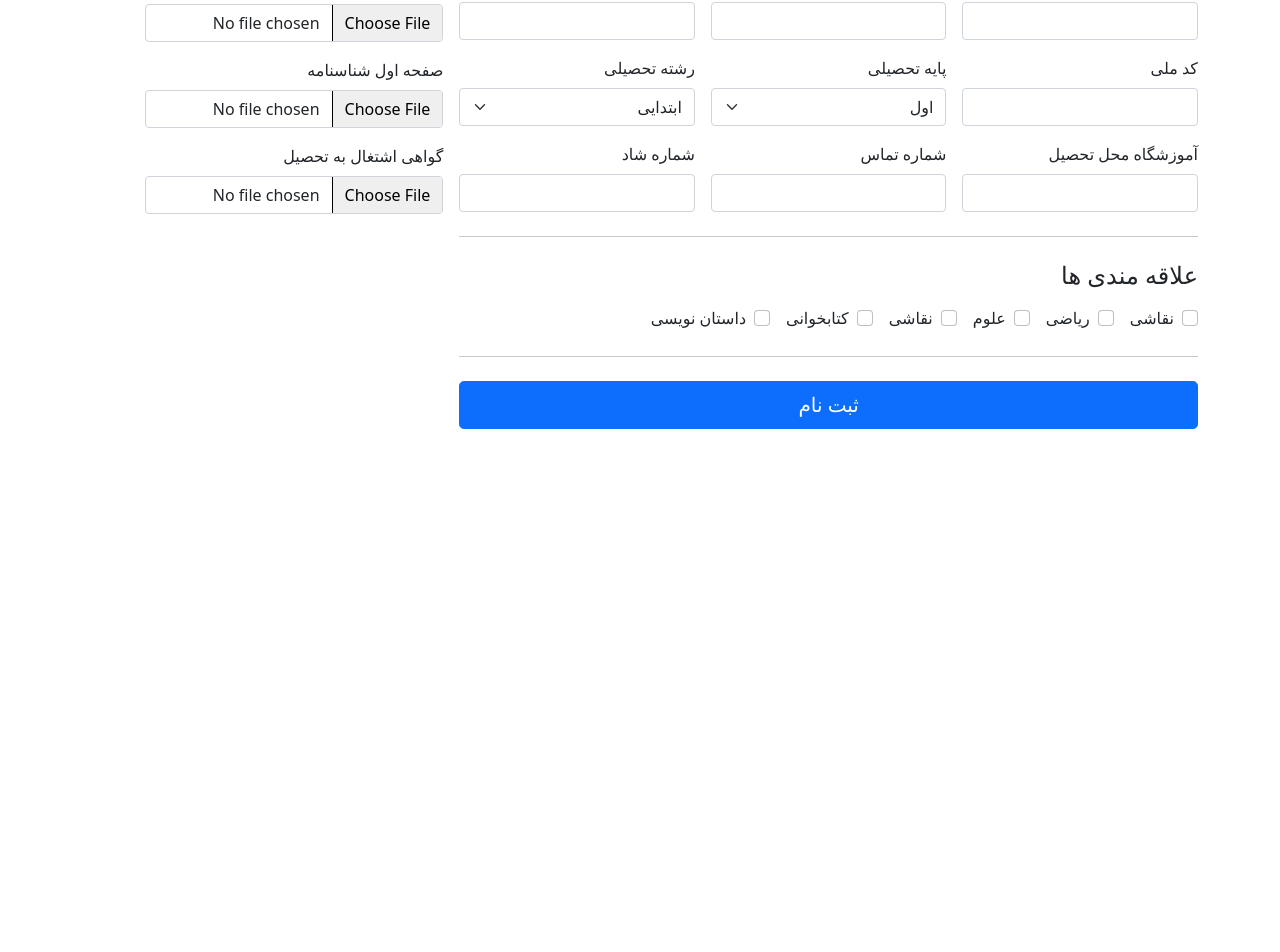
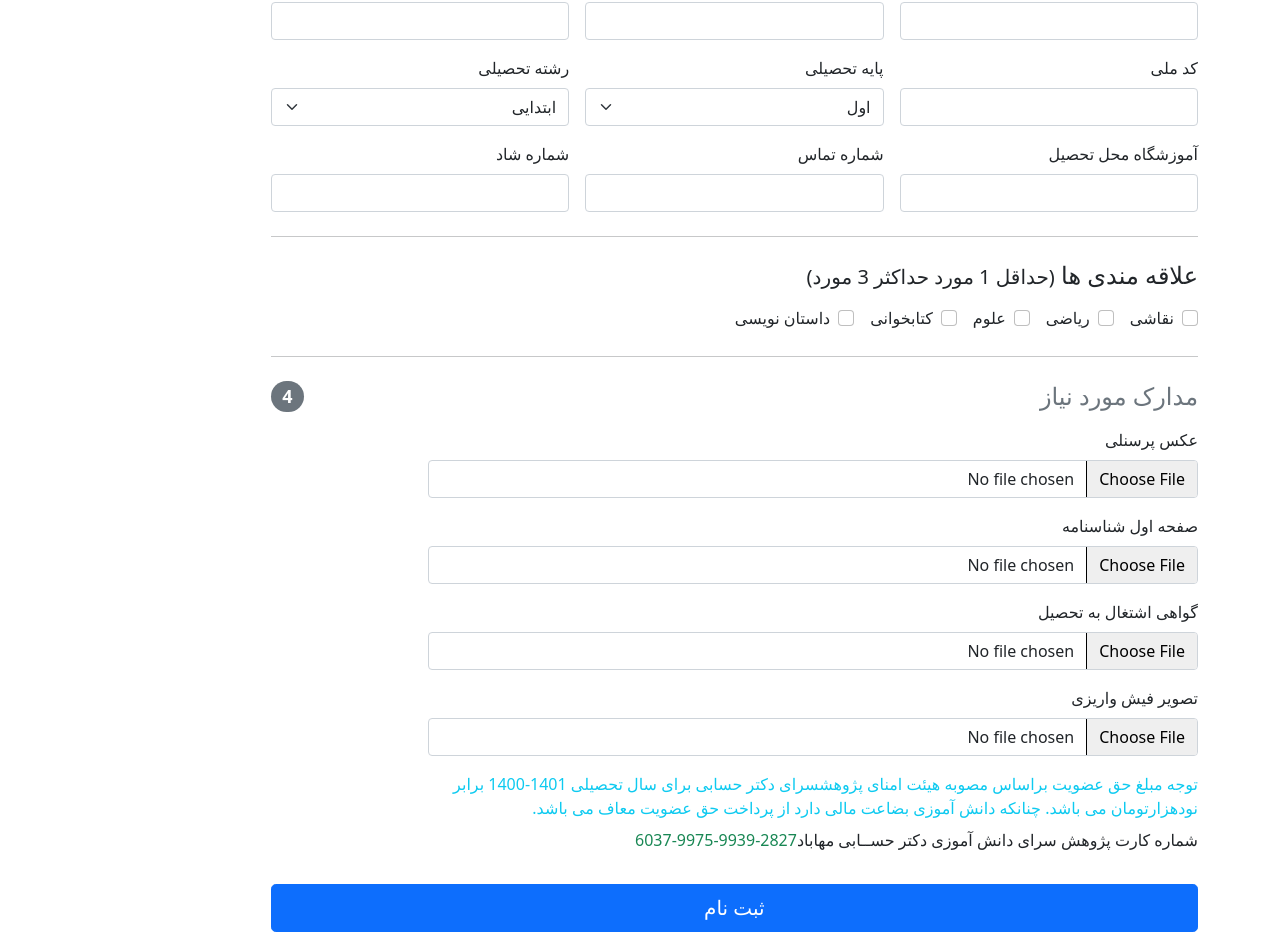
Before and after one commit to amanc1361/mrc, a Next.js app: page / in a window 1280 px wide. Shown: the part 244-1196 px from the top of the page. Before the commit the page ends 800 px from the top, so only its background shows below. Built offline with nearby package versions, Linux system fonts and the light colour scheme.

Commit message:
change fish image

```diff
--- a/pages/index.tsx
+++ b/pages/index.tsx
@@ -66,9 +66,8 @@ class Errors {
     {"title":"نقاشی","value":1},
     {"title":"ریاضی","value":2},
     {"title":"علوم","value":3},
-    {"title":"نقاشی","value":4},
-    {"title":"کتابخوانی","value":5},
-    {"title":"داستان نویسی","value":6},
+    {"title":"کتابخوانی","value":4},
+    {"title":"داستان نویسی","value":5},
 
   ])
   const[anjomans,setAnjomans]=useState([{"title":"","value":0}]);
@@ -81,6 +80,7 @@ class Errors {
   const[shadnumber,setShadnumber]=useState("")
   const [personimage, setPersonimage] = useState('');
   const [shenasnamehimage, setShenasnameimage] = useState('');
+  const [fishimage, setFishimage] = useState('');
   const [certimage, setCertimage] = useState('');
   const[issuccess,setissuccess]=useState(false)
   const[iserror,setiserror]=useState(false)
@@ -98,8 +98,11 @@ class Errors {
        errors.shensname=false
        break
       case  "certimage":
-        console.log(event.target.files[0])
+
         setCertimage(event.target.files[0])
+      case "fish":
+        setFishimage(event.target.files[0])
+
         break
     }
 
@@ -242,21 +245,28 @@ class Errors {
     setShenasnameimage('')
     setCertimage('')
   }
-  const addfavirote= (fav:string )=>
+  const addfavirote= (fav:string,checked:boolean )=>
    {
      errors.favirote=false
+
      seterrors(errors)
      setGradeCategory(7)
     var index
-   index= listfavirotes.indexOf(fav)
-   if (index==-1) {
-     listfavirotes.push(fav)
-   }else
+   if (checked)
+   listfavirotes.push(fav)
+   else
+    {
+      index= listfavirotes.indexOf(fav)
+      if (index>-1)
       listfavirotes.splice(index,1)
+    }
+
+
+
 
   }
 
-  const addanjomans= (fav:string )=>
+  const addanjomans= (fav:string,cheked:boolean )=>
    {
      errors.anjoman=false
      seterrors(errors)
@@ -264,11 +274,18 @@ class Errors {
     var index
 
     var anjomanstring:string=''
-   index= listanjoman.indexOf(fav)
-   if (index==-1) {
-     listanjoman.push(fav)
-   }else
-      listanjoman.splice(index,1)
+
+    if(cheked)
+    listanjoman.push(fav)
+    else
+    {
+      index= listanjoman.indexOf(fav)
+      if (index>-1) {
+        listanjoman.splice(index,1)
+      }
+    }
+
+
 
   }
   const saveform= async() =>  {
@@ -307,6 +324,7 @@ class Errors {
      formdata.append("shenasnamehimage",shenasnamehimage)
      if (certimage!=null)
      formdata.append("certiamge",certimage)
+     formdata.append("fish",fishimage)
      formdata.append("base",defaultbase)
 
      formdata.append("category",defaultgrade)
@@ -437,42 +455,8 @@ class Errors {
         <h6 className="lead">فرم ثبت نام دانش آموزان</h6>
       </div>
         <div className="row g-3">
-      <div className="col-md-5 col-lg-4 order-md-last">
-        <h4 className="d-flex justify-content-between align-items-center mb-3">
-          <span className="text-muted">مدارک مورد نیاز </span>
-          <span className="badge bg-secondary rounded-pill">3</span>
-        </h4>
-         <div className="row g-3">
-        <div className="col-sm-10">
-                 <label htmlFor="personimage" className="form-label">عکس پرسنلی</label>
-                <input type="file" className={`form-control ${errors?.personimage ? 'is-invalid' : ''}`} accept="image/*" id="image1" name="personimage"  placeholder=""  required
-                   onChange={handleChangeImage }
-                />
-                 <div className="invalid-feedback">
-                      عکس پرسنلی را مشخص کنید
-                 </div>
-              </div>
-               <div className="col-sm-10">
-                 <label htmlFor="shenasnamehimage" className="form-label">صفحه اول شناسنامه </label>
-                 <input type="file" className={`form-control ${errors?.shensname ? 'is-invalid' : ''}`} accept="image/*" id="image2" name="shenasnamehimage"  placeholder=""  required
-                   onChange={handleChangeImage }
-             />
-               <div className="invalid-feedback">
-                        عکس شناسنامه را وارد کنید
-                </div>
-              </div>
-                 <div className="col-sm-10">
-                 <label htmlFor="certimage" className="form-label"> گواهی اشتغال به تحصیل</label>
-                <input type="file" className="form-control" accept="image/*" id="image3" name="certimage"  placeholder=""  required
-                 onChange={handleChangeImage }
-                               />
-               <div className="invalid-feedback">
-               گواهی اشتغال به تحصیل را وارد نمایید
-                </div>
-              </div>
-              </div>
-        </div>
-        <div className="col-md-7 col-lg-8">
+
+        <div className="col-md-7 col-lg-10">
           <h4 className="mb-3">مشخصات فردی دانش آموز</h4>
           {/* <form className="needs-validation"  noValidate> */}
             <div className="row g-3">
@@ -573,12 +557,18 @@ class Errors {
                </div>
             </div>
               <hr className="my-4"/>
-            <h4 className="mb-3"> علاقه مندی ها</h4>
+            <h4 className="mb-3"> علاقه مندی ها <span className="lead" >(حداقل 1 مورد حداکثر 3 مورد)</span></h4>
              {
                 favirotes.map(favirote=><div className="form-check form-check-inline" key={"favirote"+favirote.value}>
                <input type="checkbox" className={`form-check-input ${errors?.favirote ? 'is-invalid' : ''}`} id="same-address"
 
-               onChange={e=>addfavirote(favirote.title)}
+               onChange={e=>{
+                 if (listfavirotes.length>3) {
+                  e.target.checked=false
+                 }
+                 addfavirote(favirote.title,e.target.checked)
+
+                } }
                />
                <label className="form-check-label" htmlFor="same-address">{favirote.title} </label>
              </div>)
@@ -593,13 +583,65 @@ class Errors {
                anjomans.map(anjoman=><div className="form-check form-check-inline" key={"anjaoma"+anjoman.value}>
                <input type="checkbox" className={`form-check-input ${errors?.anjoman ? 'is-invalid' : ''}`} id="same-address"
 
-               onChange={e=>addanjomans(anjoman.title)}
+               onChange={e=>addanjomans(anjoman.title,e.target.checked)}
                />
                <label className="form-check-label" htmlFor="same-address">{anjoman.title} </label>
              </div>)
              }
                  </div>:<div></div>}
             <hr className="my-4"/>
+            <h4 className="d-flex justify-content-between align-items-center mb-3">
+          <span className="text-muted">مدارک مورد نیاز </span>
+          <span className="badge bg-secondary rounded-pill">4</span>
+        </h4>
+            <div className="row g-3">
+        <div className="col-sm-10">
+                 <label htmlFor="personimage" className="form-label">عکس پرسنلی</label>
+                <input type="file" className={`form-control ${errors?.personimage ? 'is-invalid' : ''}`} accept="image/*" id="image1" name="personimage"  placeholder=""  required
+                   onChange={handleChangeImage }
+                />
+                 <div className="invalid-feedback">
+                      عکس پرسنلی را مشخص کنید
+                 </div>
+              </div>
+               <div className="col-sm-10">
+                 <label htmlFor="shenasnamehimage" className="form-label">صفحه اول شناسنامه </label>
+                 <input type="file" className={`form-control ${errors?.shensname ? 'is-invalid' : ''}`} accept="image/*" id="image2" name="shenasnamehimage"  placeholder=""  required
+                   onChange={handleChangeImage }
+             />
+               <div className="invalid-feedback">
+                        عکس شناسنامه را وارد کنید
+                </div>
+              </div>
+                 <div className="col-sm-10">
+                 <label htmlFor="certimage" className="form-label"> گواهی اشتغال به تحصیل</label>
+                <input type="file" className="form-control" accept="image/*" id="image3" name="certimage"  placeholder=""  required
+                 onChange={handleChangeImage }
+                               />
+               <div className="invalid-feedback">
+               گواهی اشتغال به تحصیل را وارد نمایید
+                </div>
+              </div>
+              <div className="col-sm-10">
+                 <label htmlFor="fish" className="form-label">   تصویر فیش واریزی </label>
+                <input type="file" className="form-control" accept="image/*" id="image4" name="fish"  placeholder=""  required
+                 onChange={handleChangeImage }
+                               />
+               <div className="invalid-feedback">
+               تصویر فیش واریزی را وارد نمایید
+                </div>
+              </div>
+              <div className="col-sm-10">
+
+<label htmlFor="fish" className="form-label text-info font-weight-bold" >   توجه مبلغ حق عضویت براساس مصوبه هیئت امنای پژوهشسرای دکتر حسابی برای سال تحصیلی 1401-1400 برابر نودهزارتومان می باشد. چنانکه دانش آموزی بضاعت مالی دارد از پرداخت حق عضویت معاف می باشد.
+</label>
+<label htmlFor="fish" className="form-label">    شماره کارت پژوهش سرای دانش آموزی دکتر حســابی مهاباد
+</label>
+<label htmlFor="fish" className="form-label text-success font-weight-bold" >    6037-9975-9939-2827
+</label>
+                 </div>
+              </div>
+              <br></br>
      <button className="w-100 btn btn-primary btn-lg" id="btnsave" onClick={saveform} > ثبت نام
 
        <span className={` spinner-border-sm ${isloading?'spinner-border' :''}  `} role="status" aria-hidden="true"></span>
```
